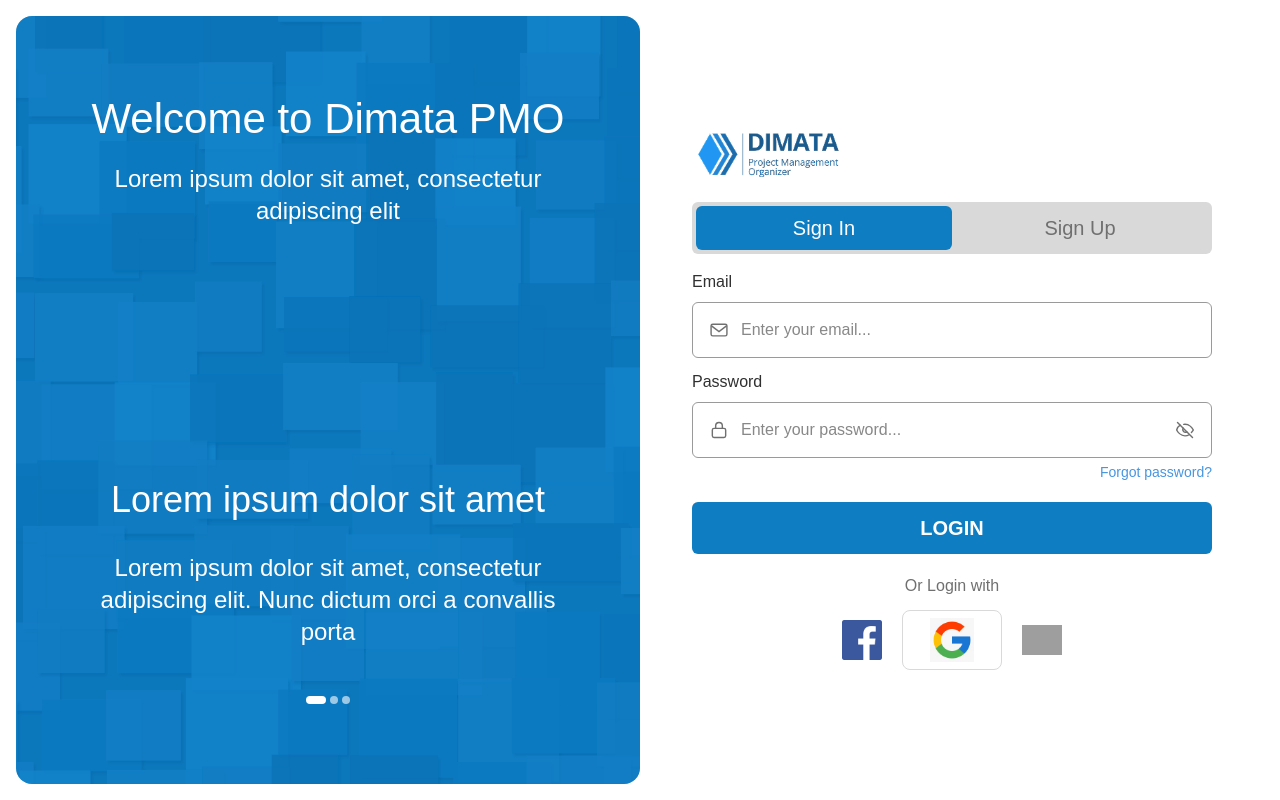
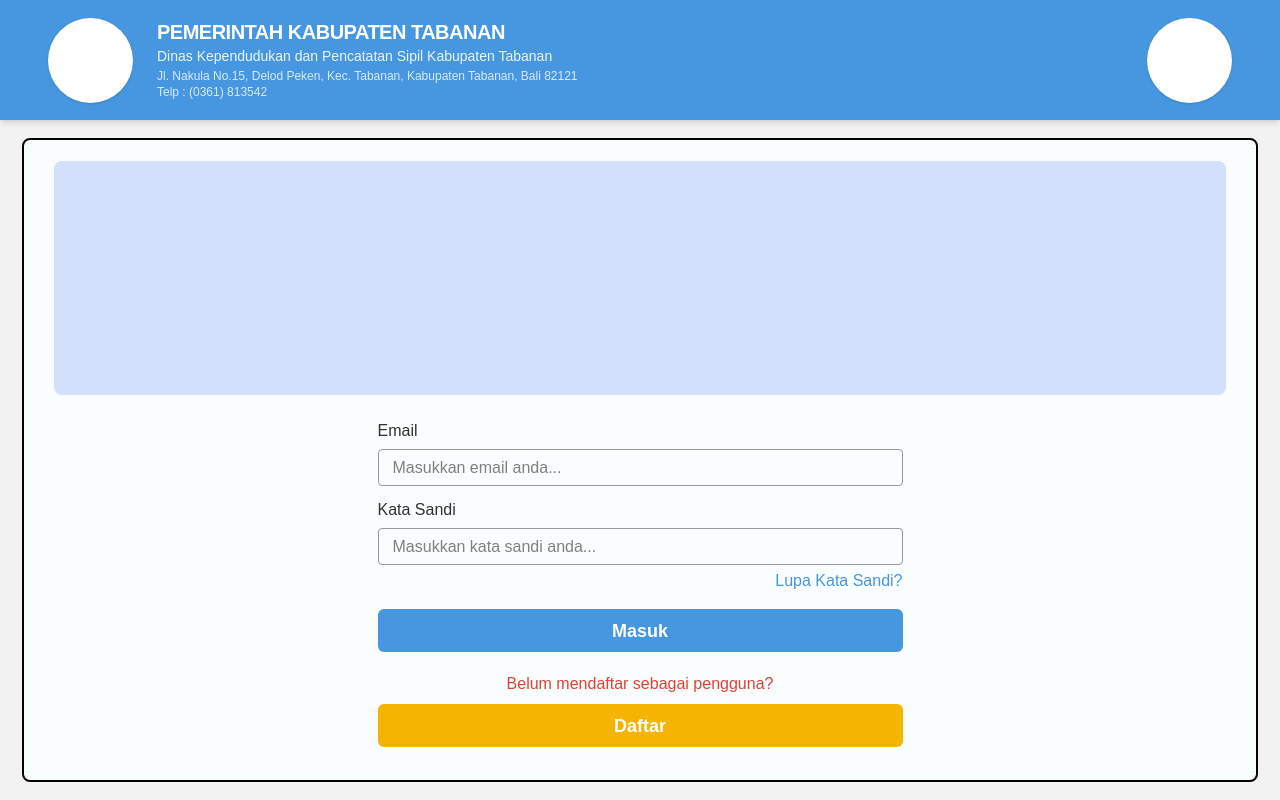
Before and after one commit to dekana576/project-magang-instiki, a Next.js app: page /en/login in a window 1280 px wide. Built offline with nearby package versions, Linux system fonts and the light colour scheme; grey boxes are pictures that could not be loaded.

Commit message:
fix: update login page sesuai desain Dukcapil

```diff
--- /dev/null
+++ b/src/app/login/page.tsx
@@ -0,0 +1,5 @@
+import LoginPage from "@/components/pages/Login/LoginPage";
+
+export default function Page() {
+  return <LoginPage />;
+}
--- a/src/components/fragments/Login/LoginForm.tsx
+++ b/src/components/fragments/Login/LoginForm.tsx
@@ -1,88 +1,48 @@
-import Image from "next/image";
+import Link from "next/link";
 import AuthInput from "@/components/ui/AuthInput";
 
 export default function LoginForm() {
   return (
-    <div>
-
-      {/* Tab Sign In & Sign Up */}
-      <div className="mb-4 grid grid-cols-2 rounded-md bg-[#D9D9D9] p-1 text-center text-lg sm:text-xl">
-        <div className="rounded-md bg-[#0E7DC2] px-4 py-2 text-white">
-          Sign In
-        </div>
-
-        <div className="px-4 py-2 text-[#707070]">
-          Sign Up
-        </div>
-      </div>
-
-      {/* Input */}
+    <div className="w-full">
       <div className="space-y-3">
         <AuthInput
-          id="email"
+          id="login-email"
           label="Email"
           type="email"
-          placeholder="Enter your email..."
-          icon="email"
+          placeholder="Masukkan email anda..."
         />
 
         <div>
           <AuthInput
-            id="password"
-            label="Password"
+            id="login-password"
+            label="Kata Sandi"
             type="password"
-            placeholder="Enter your password..."
-            icon="password"
+            placeholder="Masukkan kata sandi anda..."
           />
-
-          <p className="mt-1 text-right text-sm text-[#4696E0]">
-            Forgot password?
+          <p className="mt-1 text-right text-base text-[#4696E0]">
+            Lupa Kata Sandi?
           </p>
         </div>
       </div>
 
-      {/* Tombol login */}
       <button
         type="button"
         disabled
-        className="mt-5 w-full rounded-md bg-[#0E7DC2] py-3 text-xl font-semibold text-white disabled:cursor-not-allowed"
+        className="mt-4 h-[43px] w-full rounded-md bg-[#4696E0] text-lg font-semibold text-white disabled:cursor-not-allowed"
       >
-        LOGIN
+        Masuk
       </button>
 
-      <p className="mt-5 text-center text-base text-[#707070]">
-        Or Login with
+      <p className="mt-5 text-center text-base text-[#DB4437]">
+        Belum mendaftar sebagai pengguna?
       </p>
 
-      {/* Social Login */}
-      <div className="mt-3 flex items-center justify-center gap-5">
-        <Image
-          src="/icons/Facebook_logo.png"
-          alt="Facebook"
-          width={40}
-          height={40}
-          className="h-10 w-10 object-contain"
-        />
-
-        <div className="flex h-[60px] w-[100px] items-center justify-center rounded-lg border border-[#D9D9D9]">
-          <Image
-            src="/icons/Google_logo.png"
-            alt="Google"
-            width={46}
-            height={46}
-            className="h-11 w-11 object-contain"
-          />
-        </div>
-
-        <Image
-          src="/icons/Windows_logo.png"
-          alt="Windows"
-          width={40}
-          height={40}
-          className="h-10 w-10 object-contain"
-        />
-      </div>
-
+      <Link
+        href="/register"
+        className="mt-2 flex h-[43px] w-full items-center justify-center rounded-md bg-[#F4B400] text-lg font-semibold text-white"
+      >
+        Daftar
+      </Link>
     </div>
   );
 }
--- a/src/components/pages/Login/LoginPage.tsx
+++ b/src/components/pages/Login/LoginPage.tsx
@@ -1,71 +1,23 @@
-import Image from "next/image";
+import TopBar from "@/components/fragments/TopBar";
 import LoginForm from "@/components/fragments/Login/LoginForm";
 
 export default function LoginPage() {
   return (
-    <main className="min-h-dvh bg-white text-[#303030] lg:h-dvh lg:overflow-hidden lg:p-4">
-  <div className="grid min-h-dvh lg:h-full lg:min-h-0 lg:grid-cols-2">
+    <div className="flex min-h-dvh flex-col bg-[#F2F2F2] text-[#303030] lg:h-dvh lg:overflow-hidden">
+      <TopBar />
 
-        {/* Panel kiri */}
-        <section
-          className="relative hidden overflow-hidden rounded-2xl bg-[#127EC3] bg-cover bg-center text-white lg:flex"
-          style={{
-            backgroundImage: "url('/images/login-mosaic.svg')",
-          }}
-        >
-          <div className="absolute inset-0 bg-[#0876BB]/20" />
+      <main className="flex flex-1 flex-col p-4 lg:min-h-0 lg:px-[22px] lg:py-[18px]">
+        <section className="flex flex-1 flex-col rounded-lg border-2 border-black bg-[#FAFDFD] px-4 py-5 sm:px-7 lg:min-h-0 lg:px-[30px] lg:py-[21px]">
+          <div
+            aria-hidden="true"
+            className="h-[190px] w-full shrink-0 rounded-lg bg-[#D2E0FB] sm:h-[240px] lg:h-auto lg:max-h-[330px] lg:min-h-[110px] lg:flex-1"
+          />
 
-          <div className="relative flex w-full flex-col justify-between px-12 py-20 text-center xl:px-16">
-
-            <div>
-              <h1 className="text-4xl font-light xl:text-[42px]">
-                Welcome to Dimata PMO
-              </h1>
-
-              <p className="mt-5 text-lg font-light xl:text-2xl">
-                Lorem ipsum dolor sit amet, consectetur adipiscing elit
-              </p>
-            </div>
-
-            <div>
-              <h2 className="text-3xl font-light xl:text-4xl">
-                Lorem ipsum dolor sit amet
-              </h2>
-
-              <p className="mx-auto mt-8 max-w-xl text-lg font-light xl:text-2xl">
-                Lorem ipsum dolor sit amet, consectetur adipiscing elit.
-                Nunc dictum orci a convallis porta
-              </p>
-
-              <div className="mt-12 flex items-center justify-center gap-1">
-                <span className="h-2 w-5 rounded-full bg-white" />
-                <span className="h-2 w-2 rounded-full bg-white/60" />
-                <span className="h-2 w-2 rounded-full bg-white/60" />
-              </div>
-            </div>
-
+          <div className="mx-auto w-full max-w-[525px] shrink-0 pt-6 pb-4 lg:pt-6 lg:pb-3">
+            <LoginForm />
           </div>
         </section>
-
-        {/* Panel kanan */}
-        <section className="flex min-h-dvh items-center justify-center px-5 py-8 sm:px-10 lg:min-h-0 lg:overflow-y-auto lg:px-12 lg:py-4">
-          <div className="w-full max-w-[520px]">
-
-            <Image
-              src="/icons/Dimata-logo.png"
-              alt="Logo Dimata PMO"
-              width={185}
-              height={70}
-              className="mb-5 h-auto w-[160px] object-contain"
-              priority
-            />
-
-            <LoginForm />
-
-          </div>
-        </section>
-
-      </div>
-    </main>
+      </main>
+    </div>
   );
 }
--- a/src/components/ui/AuthInput.tsx
+++ b/src/components/ui/AuthInput.tsx
@@ -3,7 +3,6 @@ type AuthInputProps = {
   label: string;
   type: "email" | "password";
   placeholder: string;
-  icon: "email" | "password";
 };
 
 export default function AuthInput({
@@ -11,66 +10,20 @@ export default function AuthInput({
   label,
   type,
   placeholder,
-  icon,
 }: AuthInputProps) {
   return (
     <div>
-      <label htmlFor={id} className="mb-2 block text-base">
+      <label htmlFor={id} className="mb-[6px] block text-base text-[#303030]">
         {label}
       </label>
-
-      <div className="flex h-14 items-center gap-3 rounded-md border border-[#9A9A9A] px-4">
-        {icon === "email" ? (
-          <svg
-            aria-hidden="true"
-            viewBox="0 0 24 24"
-            fill="none"
-            stroke="#707070"
-            strokeWidth="1.7"
-            className="h-5 w-5 shrink-0"
-          >
-            <rect x="2.5" y="5" width="19" height="14" rx="2" />
-            <path d="m3 7 9 7 9-7" />
-          </svg>
-        ) : (
-          <svg
-            aria-hidden="true"
-            viewBox="0 0 24 24"
-            fill="none"
-            stroke="#707070"
-            strokeWidth="1.7"
-            className="h-5 w-5 shrink-0"
-          >
-            <rect x="4" y="10" width="16" height="11" rx="2" />
-            <path d="M8 10V7a4 4 0 0 1 8 0v3" />
-          </svg>
-        )}
-
-        <input
-          id={id}
-          type={type}
-          placeholder={placeholder}
-          className="min-w-0 flex-1 bg-transparent text-base text-[#303030] outline-none placeholder:text-[#888888]"
-        />
-
-        {type === "password" && (
-          <svg
-            aria-hidden="true"
-            viewBox="0 0 24 24"
-            fill="none"
-            stroke="#707070"
-            strokeWidth="1.7"
-            strokeLinecap="round"
-            strokeLinejoin="round"
-            className="h-5 w-5 shrink-0"
-          >
-            <path d="M3 3l18 18" />
-            <path d="M10.5 5.2A11 11 0 0 1 12 5c5.3 0 9 5 10 7-.4.8-1.2 1.9-2.3 3" />
-            <path d="M6.2 6.2C3.9 7.6 2.5 10 2 12c1 2 4.7 7 10 7a10 10 0 0 0 5-1.3" />
-            <path d="M9.8 9.8a3.2 3.2 0 0 0 4.4 4.4" />
-          </svg>
-        )}
-      </div>
+      <input
+        id={id}
+        name={type}
+        type={type}
+        autoComplete={type === "email" ? "email" : "current-password"}
+        placeholder={placeholder}
+        className="h-[37px] w-full rounded-[4px] border border-[#989898] bg-transparent px-[14px] text-base text-[#303030] outline-none placeholder:text-[#808080] focus:border-[#4696E0] focus:ring-1 focus:ring-[#4696E0]"
+      />
     </div>
   );
 }
```
